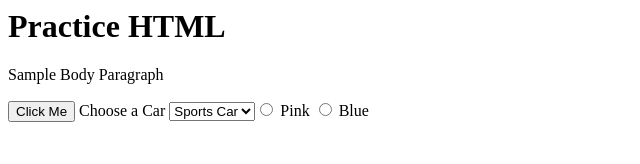
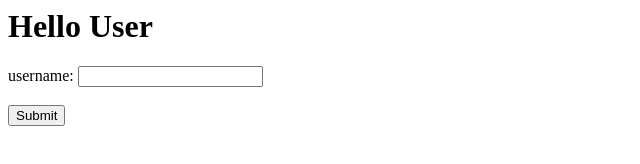
Before and after one commit to Mayuushi/codingPractice, a plain HTML site: page HTML CSS/sample.html in a window 1280 px wide. Shown: the whole page, without its empty margins (0-640 px from the left). Drawn offline with Linux system fonts and the light colour scheme.

Commit message:
Add sample HTML structure and JavaScript for user input handling

```diff
--- a/HTML CSS/sample.html
+++ b/HTML CSS/sample.html
@@ -1,20 +1,12 @@
 <html>
     <title>Sample HTML</title>
+    <head></head>
+    <body>
+        <h1 id="txtHello">Hello User</h1>
+        <label>username: </label>
+        <input id="myText"><br><br>
+        <button id="btnSubmit">Submit</button>
 
-    <h1>Practice HTML</h1>
-    <p>Sample Body Paragraph</p>
-    <body>
-    <button id="myButton">Click Me</button>
-
-    <label for = "cars">Choose a Car</label>
-    <select id = "cars" name = cars>
-        <option id = "Sports Car">Sports Car</option>
-        <option id = "Kariton">Kariton</option>
-        <option id = "Ceres">Ceres</option>
-    <input type="radio" id="pink" name="pink" value="pink">
-    <label for="pink">Pink</label>
-    <input type="radio" id="blue" name="blue "value="blue">
-    <label for="blue">Blue</label>
-    <script src="sample.js"></script>
+        <script src="..\JS\input.js"></script>
     </body>
 </html>
--- /dev/null
+++ b/JS/input.js
@@ -0,0 +1,7 @@
+let username;
+document.getElementById("btnSubmit").onclick = function(){
+    username = document.getElementById("myText").value;
+    console.log("Username entered: " + username);
+    document.getElementById("txtHello").textContent = "Hello " + username;
+
+}
```
Also changed, not shown: 1 other file.
